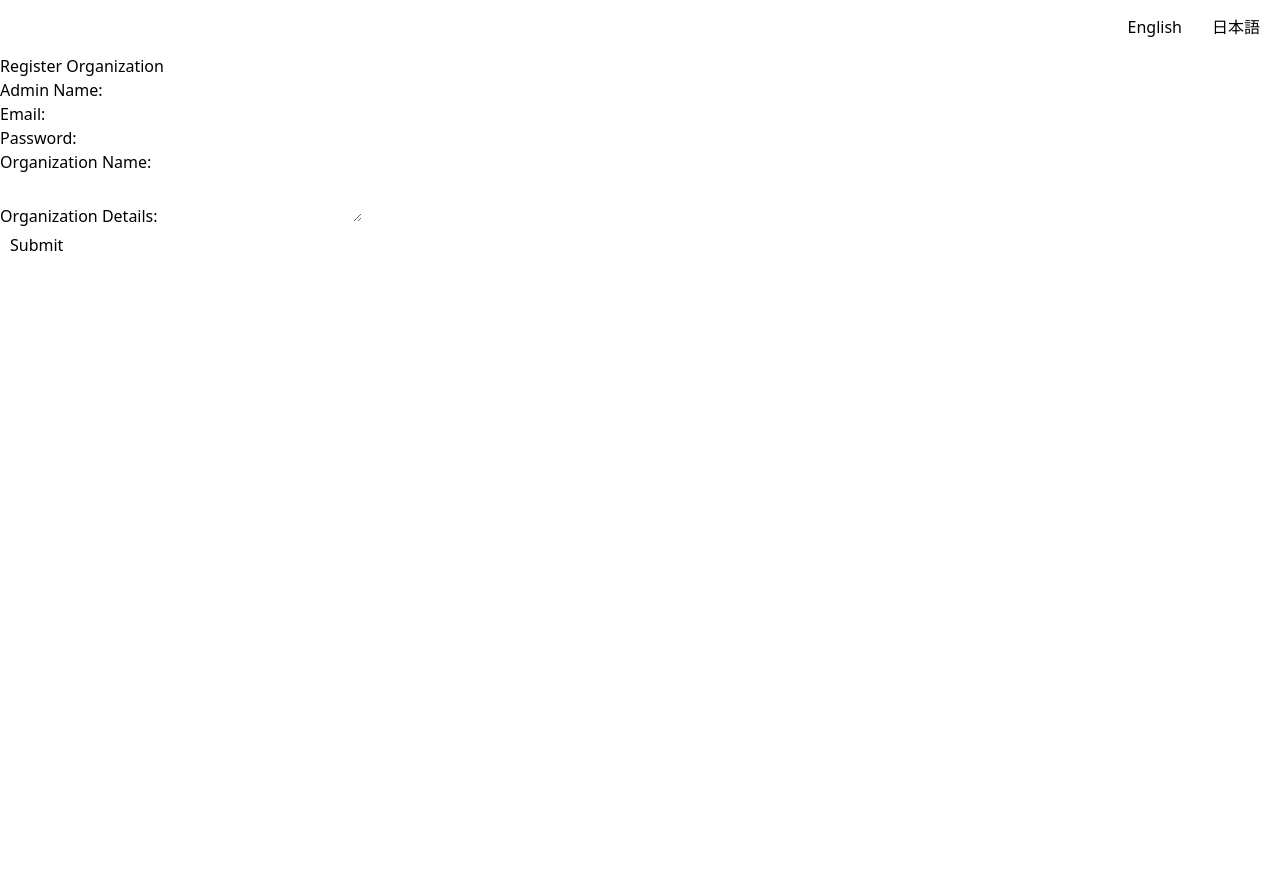
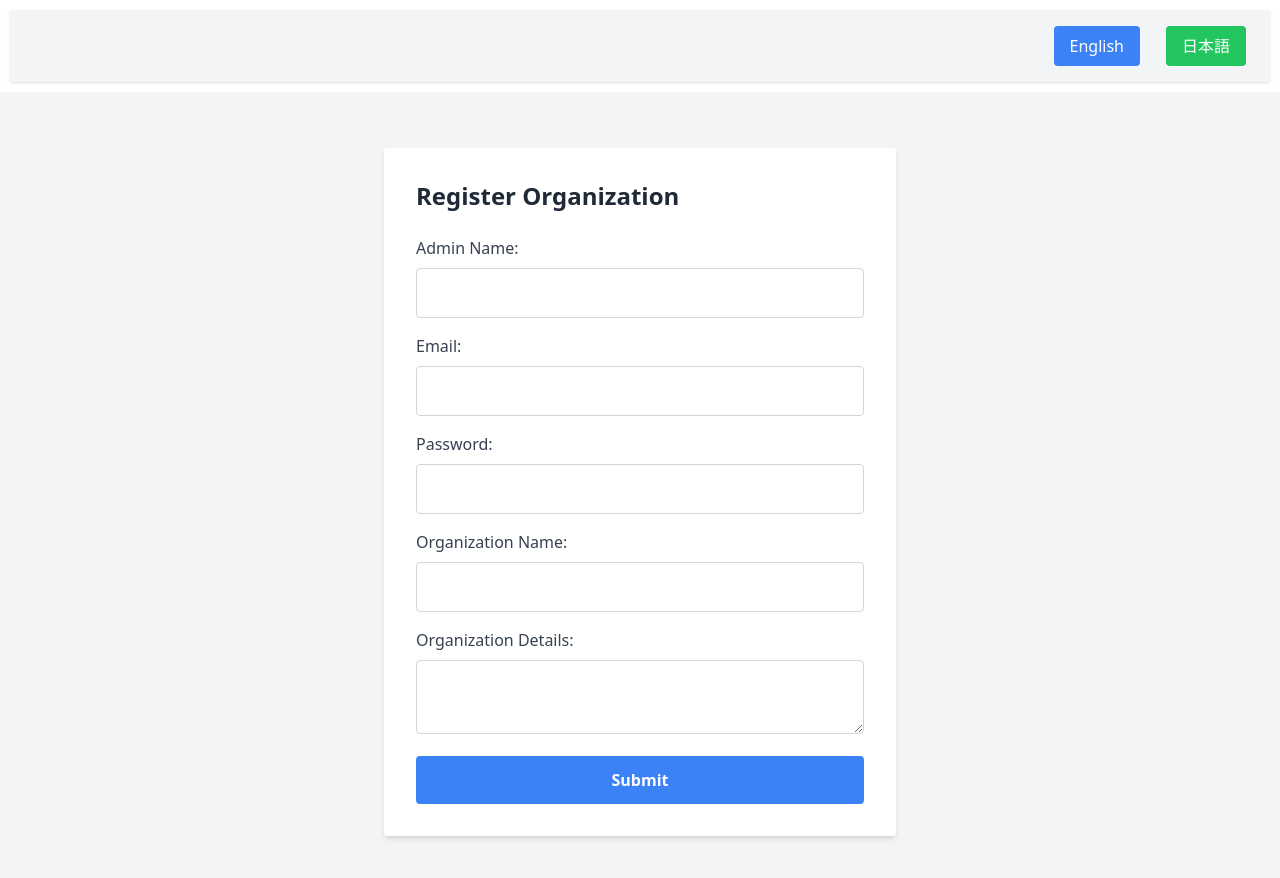
Before and after one commit to CC36-Team-Cherry/Frontend, a Vue app in the folder Breeze/: page /adminorg in a window 1280 px wide. Shown: the top 878 px of the page. Before the commit the page ends 800 px from the top, so only its background shows below. Built offline with nearby package versions, Linux system fonts and the light colour scheme; the HTML template or start-up script is replaced by a standard one.

Commit message:
feat: add tailwind

```diff
--- a/Breeze/package.json
+++ b/Breeze/package.json
@@ -38,6 +38,7 @@
     "postcss": "^8.4.49",
     "prettier": "^3.3.3",
     "tailwindcss": "^3.4.15",
+    "ts-node": "^10.9.2",
     "typescript": "~5.6.3",
     "vite": "^5.4.10",
     "vite-plugin-vue-devtools": "^7.5.4",
--- /dev/null
+++ b/Breeze/postcss.config.cjs
@@ -0,0 +1,6 @@
+module.exports = {
+    plugins: {
+      tailwindcss: {},
+      autoprefixer: {},
+    },
+  };
--- a/Breeze/src/App.vue
+++ b/Breeze/src/App.vue
@@ -1,8 +1,8 @@
 <template>
   <div>
-    <header>
-      <button @click="switchLanguage('en-US')">English</button>
-      <button @click="switchLanguage('ja-JP')">日本語</button>
+    <header class="flex justify-end items-center p-4 bg-gray-100 shadow">
+      <button @click="switchLanguage('en-US')" class="bg-blue-500 text-white py-2 px-4 rounded hover:bg-blue-600 transition duration-200 mx-2">English</button>
+      <button @click="switchLanguage('ja-JP')" class="bg-green-500 text-white py-2 px-4 rounded hover:bg-green-600 transition duration-200 mx-2">日本語</button>
     </header>
     <router-view />
   </div>
--- a/Breeze/src/components/authorization/LoginForm.vue
+++ b/Breeze/src/components/authorization/LoginForm.vue
@@ -1,20 +1,49 @@
 <template>
-  <div>
-    <h1>Login</h1>
-    <form @submit.prevent="handleLogin">
-      <label>
-        Email:
-        <input v-model="email" type="email" />
-      </label>
-      <label>
-        Password:
-        <input v-model="password" type="password" />
-      </label>
-      <button type="submit">Login</button>
-    </form>
-    <button @click="$emit('register')">Create Organization</button>
+  <div class="flex justify-center items-center h-screen bg-gray-100">
+    <div class="bg-white p-8 rounded shadow-md w-full max-w-md">
+      <h2 class="text-2xl font-bold mb-4">{{ $t('login.title') }}</h2>
+      <form @submit.prevent="handleLogin" class="flex flex-col space-y-4">
+        <div>
+          <label for="username" class="block text-gray-700">
+            {{ $t('login.email') }}:
+          </label>
+          <input
+            type="text"
+            id="username"
+            v-model="email"
+            class="w-full p-2 border border-gray-300 rounded"
+            required
+          />
+        </div>
+        <div>
+          <label for="password" class="block text-gray-700">
+            {{ $t('login.password') }}:
+          </label>
+          <input
+            type="password"
+            id="password"
+            v-model="password"
+            class="w-full p-2 border border-gray-300 rounded"
+            required
+          />
+        </div>
+        <button
+          type="submit"
+          class="bg-blue-500 text-white py-2 px-4 rounded hover:bg-blue-600"
+        >
+          {{ $t('login.submit') }}
+        </button>
+        <button
+          @click="$emit('register')"
+          class="bg-green-500 text-white py-2 px-4 rounded hover:bg-green-600"
+        >
+          {{ $t('login.register') }}
+        </button>
+      </form>
+    </div>
   </div>
 </template>
+
 
 <script setup lang="ts">
 import { ref } from 'vue';
--- a/Breeze/src/components/authorization/RegisterOrganization.vue
+++ b/Breeze/src/components/authorization/RegisterOrganization.vue
@@ -1,34 +1,69 @@
 <template>
+  <div class="flex justify-center items-center h-screen bg-gray-100">
+    <div class="bg-white p-8 rounded shadow-md w-full max-w-lg">
+      <h1 class="text-2xl font-bold mb-6 text-gray-800">{{ $t('register.title') }}</h1>
+      <form @submit.prevent="handleSubmit" class="flex flex-col space-y-4">
         <div>
-    <h1>{{ $t('register.title') }}</h1>
-    <form @submit.prevent="handleSubmit">
-      <label>
+          <label class="block text-gray-700 font-medium mb-2">
             {{ $t('register.adminName') }}:
-        <input v-model="formData.adminName" type="text" required />
           </label>
-      <br />
-      <label>
+          <input
+            v-model="formData.adminName"
+            type="text"
+            class="w-full p-3 border border-gray-300 rounded focus:outline-none focus:ring-2 focus:ring-blue-400"
+            required
+          />
+        </div>
+        <div>
+          <label class="block text-gray-700 font-medium mb-2">
             {{ $t('login.email') }}:
-        <input v-model="formData.adminEmail" type="email" required />
           </label>
-      <br />
-      <label>
+          <input
+            v-model="formData.adminEmail"
+            type="email"
+            class="w-full p-3 border border-gray-300 rounded focus:outline-none focus:ring-2 focus:ring-blue-400"
+            required
+          />
+        </div>
+        <div>
+          <label class="block text-gray-700 font-medium mb-2">
             {{ $t('login.password') }}:
-        <input v-model="formData.adminPassword" type="password" required />
           </label>
-      <br />
-      <label>
+          <input
+            v-model="formData.adminPassword"
+            type="password"
+            class="w-full p-3 border border-gray-300 rounded focus:outline-none focus:ring-2 focus:ring-blue-400"
+            required
+          />
+        </div>
+        <div>
+          <label class="block text-gray-700 font-medium mb-2">
             {{ $t('register.organizationName') }}:
-        <input v-model="formData.organizationName" type="text" required />
           </label>
-      <br />
-      <label>
+          <input
+            v-model="formData.organizationName"
+            type="text"
+            class="w-full p-3 border border-gray-300 rounded focus:outline-none focus:ring-2 focus:ring-blue-400"
+            required
+          />
+        </div>
+        <div>
+          <label class="block text-gray-700 font-medium mb-2">
             {{ $t('register.organizationDetails') }}:
-        <textarea v-model="formData.organizationDetails"></textarea>
           </label>
-      <br />
-      <button type="submit">{{ $t('register.submit') }}</button>
+          <textarea
+            v-model="formData.organizationDetails"
+            class="w-full p-3 border border-gray-300 rounded focus:outline-none focus:ring-2 focus:ring-blue-400"
+          ></textarea>
+        </div>
+        <button
+          type="submit"
+          class="bg-blue-500 text-white py-3 px-4 rounded hover:bg-blue-600 transition duration-200 font-semibold"
+        >
+          {{ $t('register.submit') }}
+        </button>
       </form>
+    </div>
   </div>
 </template>
 
--- /dev/null
+++ b/Breeze/tailwind.config.js
@@ -0,0 +1,11 @@
+/** @type {import('tailwindcss').Config} */
+module.exports = {
+  content: [
+    './index.html',
+    './src/**/*.{vue,js,ts,jsx,tsx}',
+  ],
+  theme: {
+    extend: {},
+  },
+  plugins: [],
+};
```
Also changed, not shown: 1 other file (tests, documents, lock files or other folders). Lines whose indentation alone changed are shown as unchanged.
